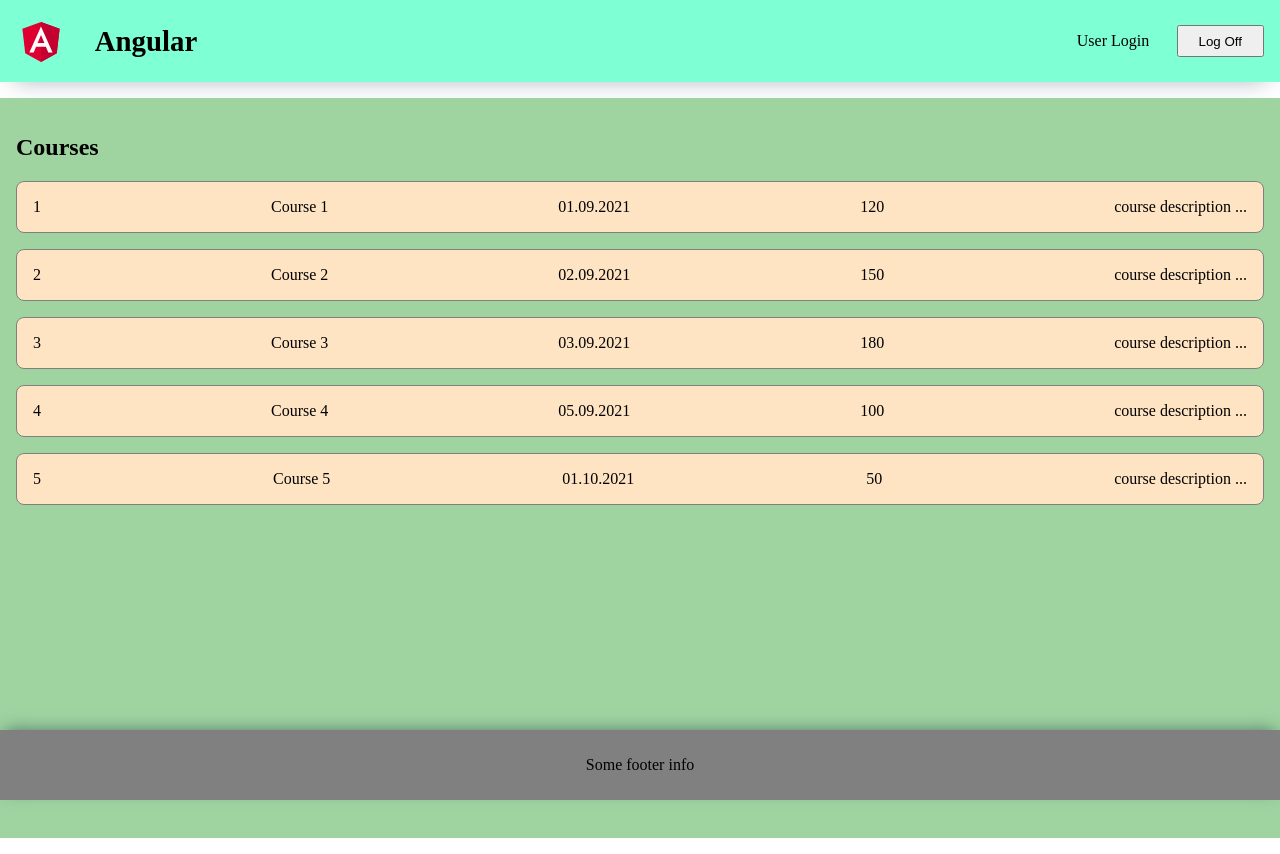
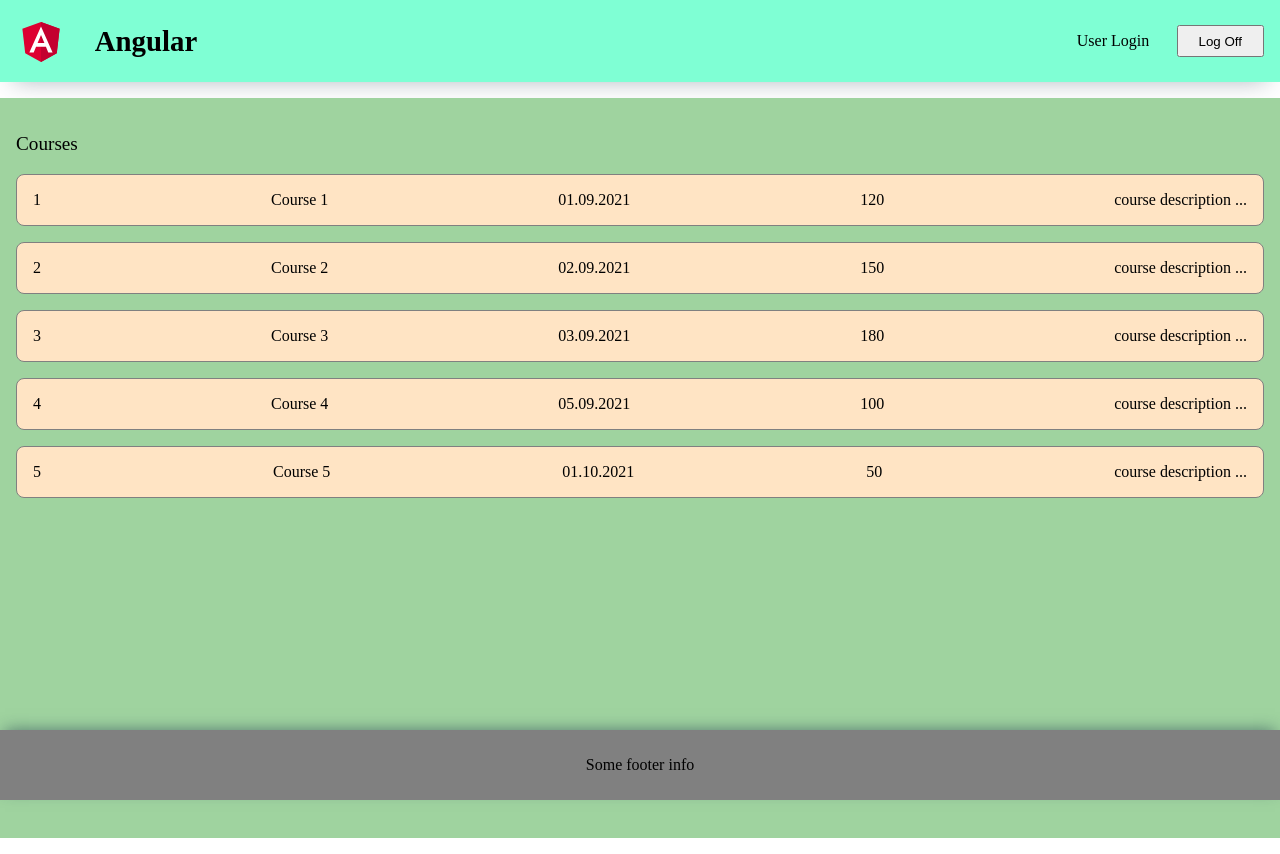
Before and after one commit to AlexeyEmshanov/ng-module, an Angular app in the folder ng-courses/: page / in a window 1280 px wide. Built offline with nearby package versions, Linux system fonts and the light colour scheme.

Commit message:
feat: add breadcrumbs navigation to course page

```diff
--- a/ng-courses/src/app/components/courses-page/courses-page.component.html
+++ b/ng-courses/src/app/components/courses-page/courses-page.component.html
@@ -1,5 +1,7 @@
 <div class="courses-page_container">
-  <h2>Courses</h2>
+  <ul class="breadcrumbs-nav">
+    <li class="breadcrumb"><a class="breadcrumb-link" href="#">Courses</a></li>
+  </ul>
   <ul class="courses-list" *ngFor="let course of courses">
     <li class="course-plate">
       <div>{{course.id}}</div>
--- a/ng-courses/src/app/components/courses-page/courses-page.component.scss
+++ b/ng-courses/src/app/components/courses-page/courses-page.component.scss
@@ -24,3 +24,26 @@
   justify-content: space-between;
   padding: 1em;
 }
+
+.breadcrumbs-nav {
+  display: flex;
+  padding: 0;
+  justify-content: space-between;
+  width: 20%;
+  font-size: 1.2rem;
+
+}
+
+.breadcrumb {
+  list-style-type: none;
+  margin-right: 1em;
+
+  &:last-child {
+    margin-right: 0;
+  }
+}
+
+.breadcrumb-link {
+  text-decoration: none;
+  color: inherit;
+}
```
